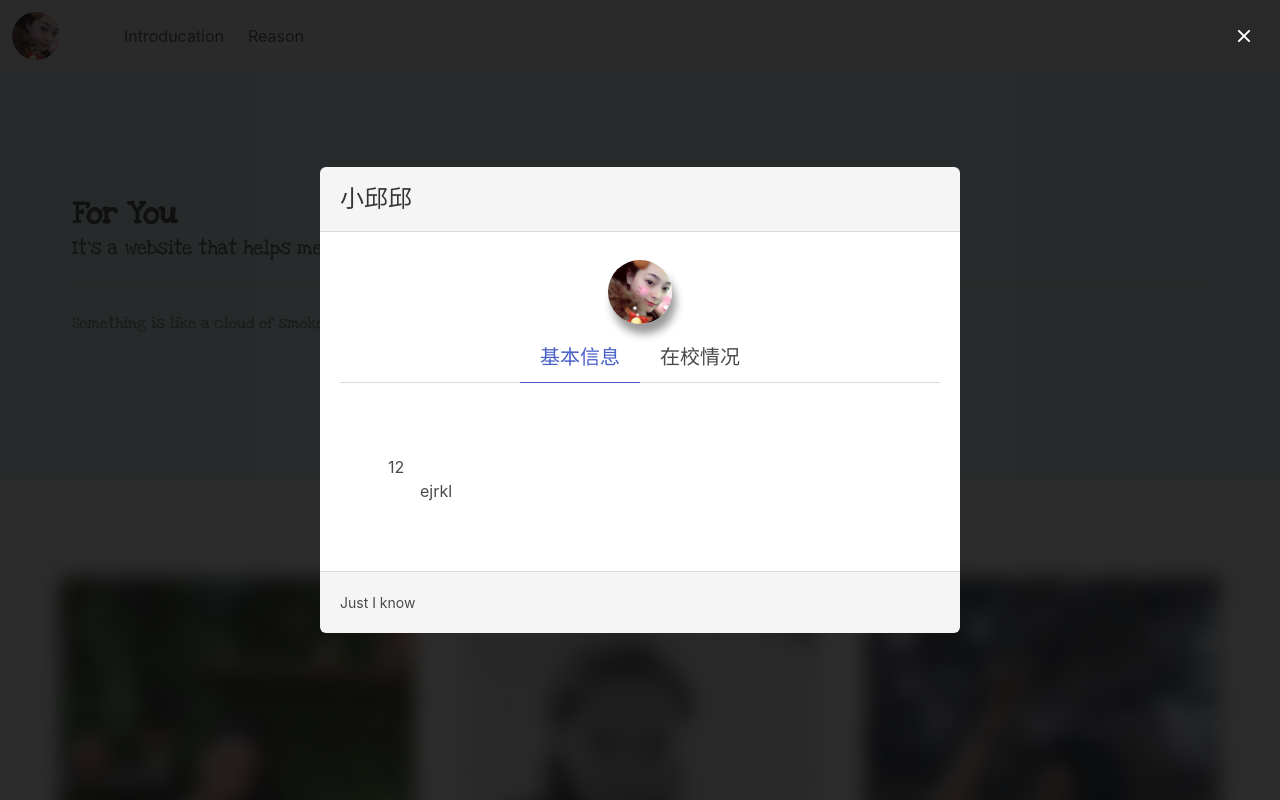
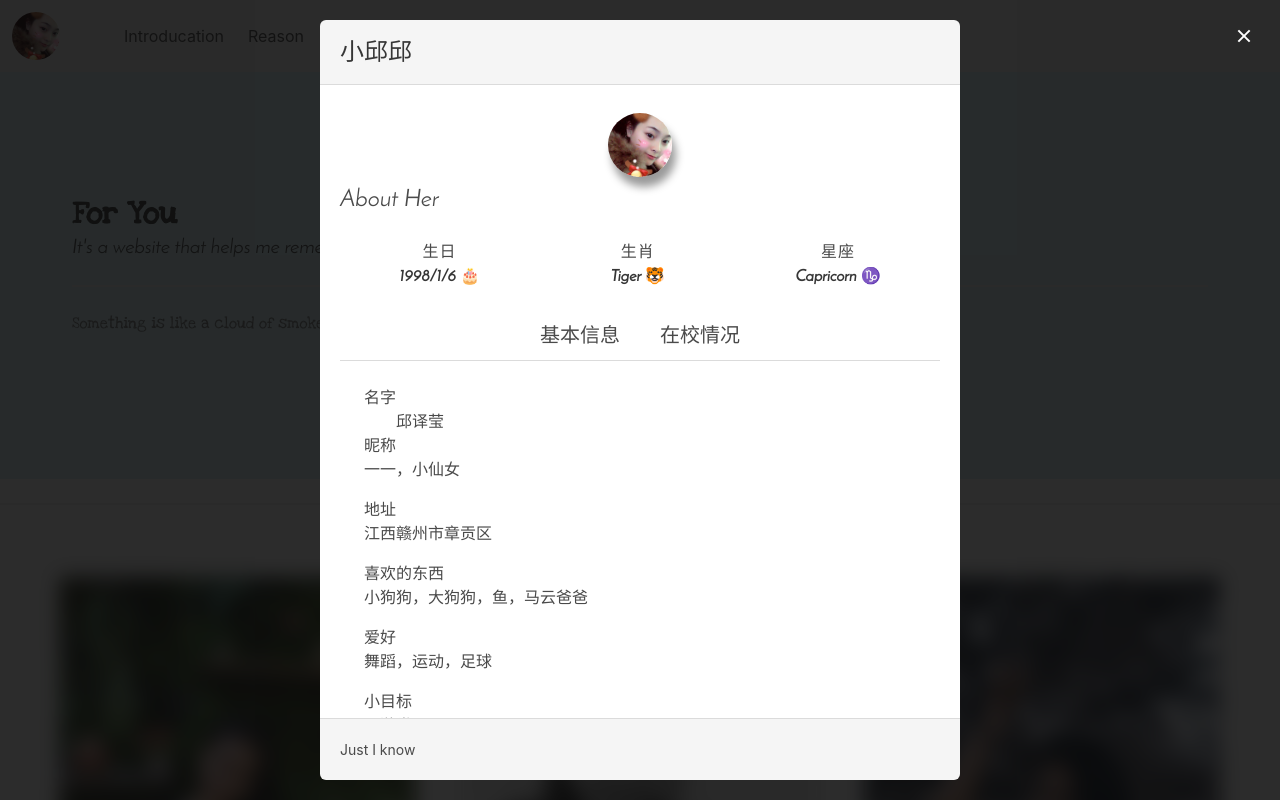
Before and after one commit to QueenYoung/FishOne, a React (Create React App) app: page /profile in a window 1280 px wide. Shown: the top 800 px of the page. Built offline with nearby package versions, Linux system fonts and the light colour scheme.

Commit message:
Profile 第一版

```diff
--- a/src/components/Card.jsx
+++ b/src/components/Card.jsx
@@ -1,10 +1,10 @@
 import React from 'react'
 import { Link } from 'react-router-dom';
 import Tag from './Tag';
-const Card = ({ pic = '#', text, title, date }) => (
+const Card = ({ pic, text, title, date, i }) => (
   <div className='card'>
     <div className="card-image">
-      <Link to={pic}>
+      <Link to={pic || '#'}>
         <figure className="image">
           <img
             src={pic || "https://bulma.io/images/placeholders/1280x960.png"}
@@ -17,7 +17,7 @@ const Card = ({ pic = '#', text, title, date }) => (
       {title && <h3 className="title">{title}</h3>}
       <div className="content">
         <p>{text}</p>
-        {date && <Tag>{date}</Tag> }
+        {date && <Tag invert={i % 2}>{date}</Tag> }
       </div>
     </div>
   </div>
--- a/src/components/Introducation.jsx
+++ b/src/components/Introducation.jsx
@@ -21,11 +21,11 @@ const Introducation = ({ hero, selfies = [], articles = [] }) => (
       <h2 className="title">Timeline</h2>
       <section className="timeline container">
         {
-          articles.map(article => (
+          articles.map((article, i) => (
             <div className="timeline-item" key={article.date}>
               <div className="timeline-img"/>
                 <div className="timeline-content">
-                  <Card {...article}/>
+                <Card { ...article } i={i}/>
                 </div>
             </div>
           ))
--- /dev/null
+++ b/src/components/Level.jsx
@@ -0,0 +1,17 @@
+import React from 'react';
+const Level = ({ copy = [], size }) => (
+  <nav className="level is-mobile">
+    {
+      copy.map(({ heading, title }) => (
+        <div className="level-item has-text-centered">
+          <div>
+            <p className={`heading ${size}`}>{heading}</p>
+            <p className={`title ${size}`}>{title}</p>
+          </div>
+        </div>
+      ))
+    }
+  </nav>
+);
+
+export default Level;
--- a/src/components/Profile.jsx
+++ b/src/components/Profile.jsx
@@ -1,33 +1,81 @@
 import React from 'react'
 import Logo from '../img/logo.jpg'
 import Image from './Image'
+import Level from './Level'
+import { NavLink } from 'react-router-dom'
 const Profile = () => (
   <div className="modal-card">
     <header className="modal-card-head">
       <p className="modal-card-title">小邱邱</p>
     </header>
     <section className="modal-card-body">
-      <div className="is-flex" style={{
-        justifyContent: 'center',
-        alignItems: 'center',
-        margin: '.5em'
-      }}>
-        <Image src={Logo} size='is-64x64' circle/>
+      <div
+        className="is-flex"
+        style={{
+          justifyContent: 'center',
+          alignItems: 'center',
+          margin: '.5em'
+        }}
+      >
+        <Image src={Logo} size="is-64x64" circle />
       </div>
+      <h3 className="subtitle is-size-4">About Her</h3>
+      <Level
+        copy={[
+          { heading: '生日', title: '1998/1/6 🎂' },
+          { heading: '生肖', title: 'Tiger 🐯' },
+          { heading: '星座', title: 'Capricorn ♑️' }
+        ]}
+        size="is-size-6"
+      />
       <div className="tabs is-centered is-medium">
         <ul>
-          <li className="is-active">
-            <a>基本信息</a>
-          </li>
-          <li>
-            <a>在校情况</a>
-          </li>
+          <NavLink to="/profile/tab1" activeClassName="is-active">
+            基本信息
+          </NavLink>
+          <NavLink to="/profile/tab2" activeClassName="is-active">
+            在校情况
+          </NavLink>
         </ul>
       </div>
-      <article className="content section">
-        <dl className="container">
-          <dt>12</dt>
-          <dd>ejrkl</dd>
+      <article className="content" style={{ padding: '0 1.5rem' }}>
+        <dl>
+          <dt>
+            名字
+          </dt>
+          <dd>
+            邱译莹
+          </dd>
+          <dt>
+            昵称
+          </dt>
+          <dl>
+            一一，小仙女
+          </dl>
+          <dt>
+            地址
+          </dt>
+          <dl>
+            江西赣州市章贡区
+          </dl>
+          <dt>
+            喜欢的东西
+          </dt>
+          <dl>
+            小狗狗，大狗狗，鱼，马云爸爸
+          </dl>
+          <dt>
+            爱好
+          </dt>
+          <dl>
+            舞蹈，运动，足球
+          </dl>
+          <dt>
+            小目标
+          </dt>
+          <dl>
+            环游世界
+          </dl>
         </dl>
       </article>
     </section>
--- a/src/components/Tag.jsx
+++ b/src/components/Tag.jsx
@@ -5,7 +5,7 @@ const Tag = ({ color='is-dark', invert=false, children }) => (
     style={{
       position: 'absolute',
       top: 0,
-      [invert ? 'right' : 'left']: 0
+      [invert ? 'left' : 'right']: 0
     }}
   >{children}</span>
 );
--- a/src/style.css
+++ b/src/style.css
@@ -3,7 +3,7 @@
   src: url("./fonts/JosefinSans-Italic.ttf")
 }
 
-.title {
+.title, .subtitle {
   font-family: 'My Font';
 }
 
```
